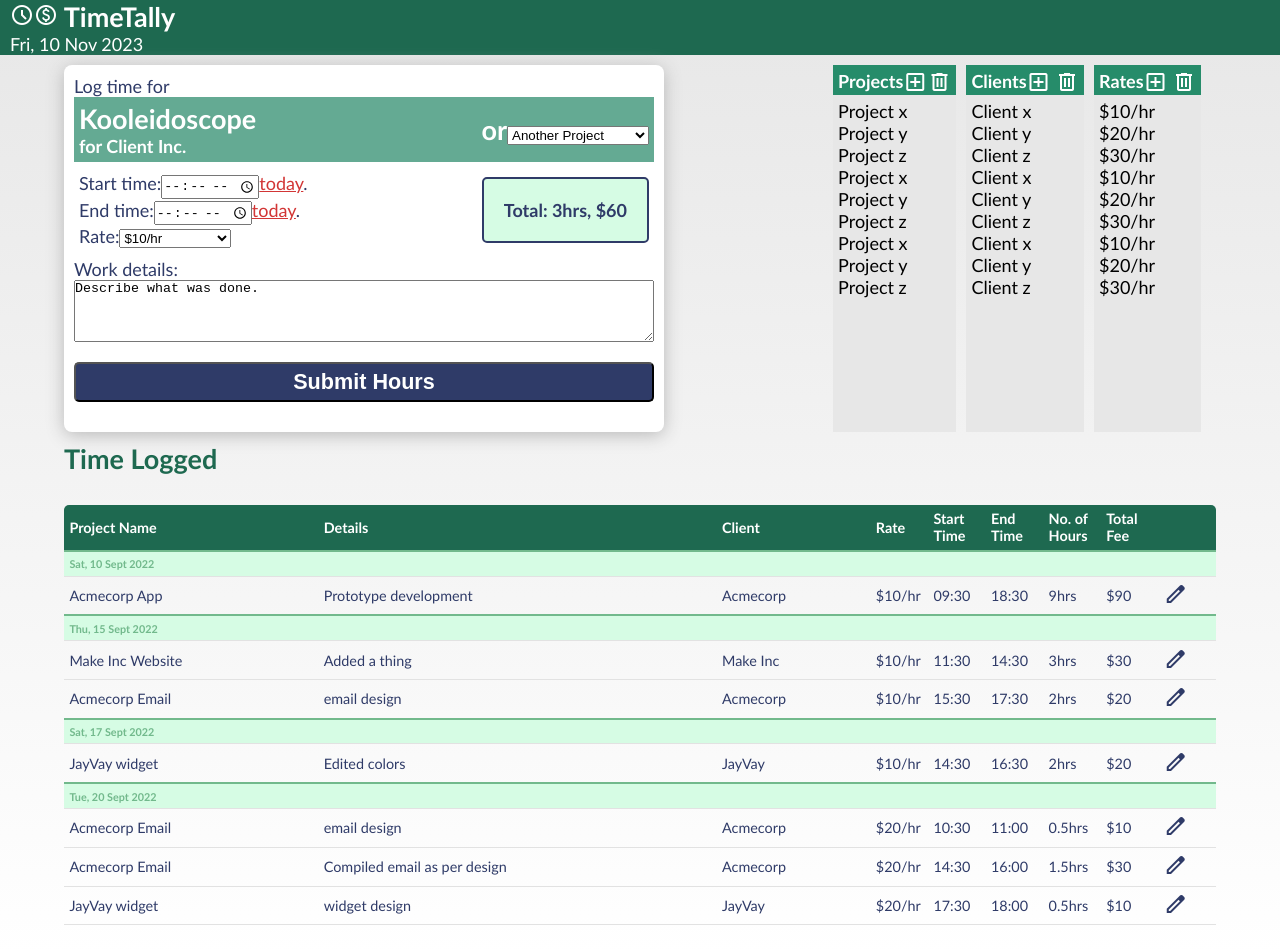
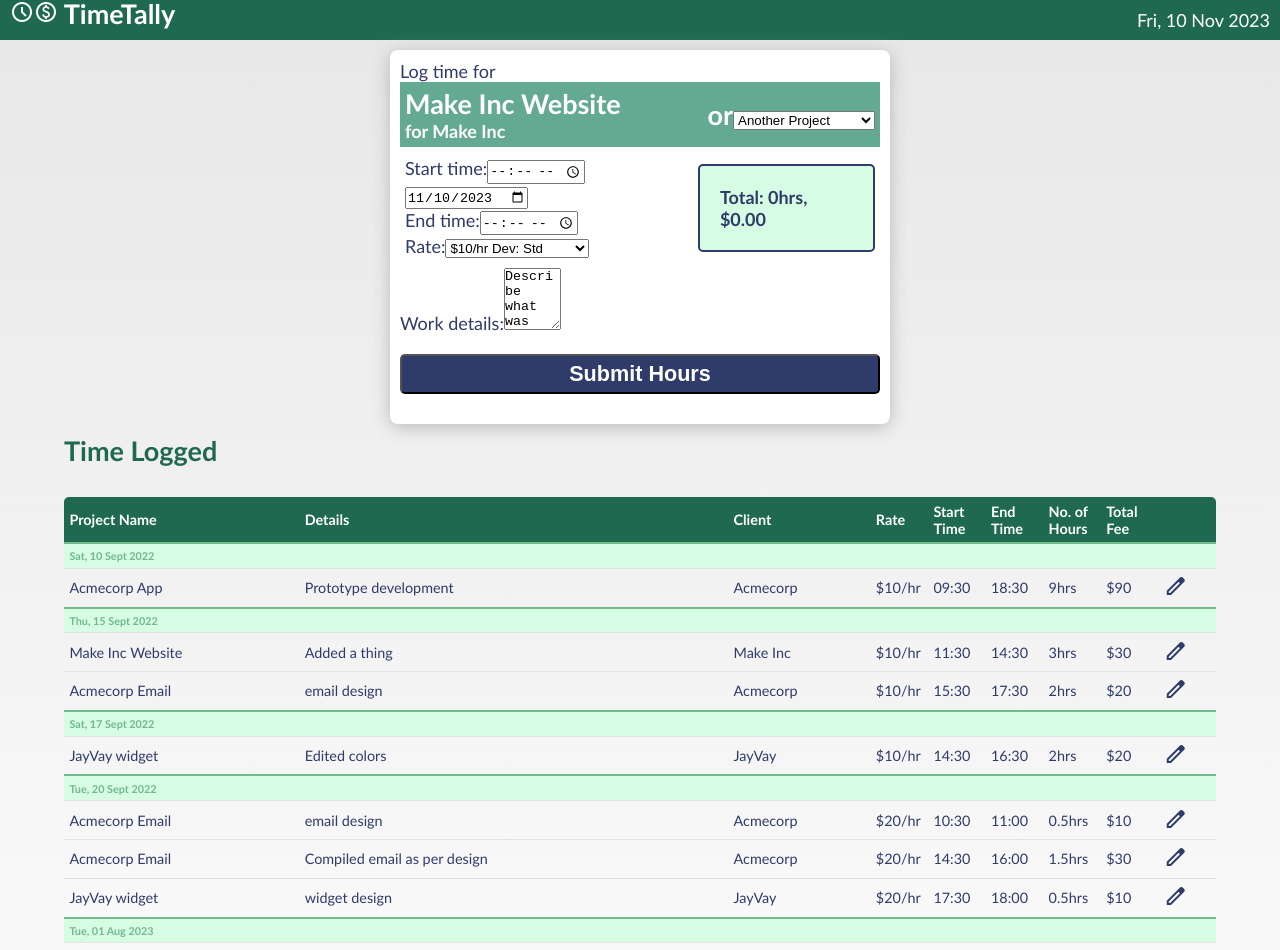
Before and after one commit to DimitriRem/TimeTally, a React (Create React App) app: page / in a window 1280 px wide. Shown: the top 950 px of the page. Built offline with nearby package versions, Linux system fonts and the light colour scheme; data requests are answered from the project's data file.

Commit message:
Got the basic system  displying and logging

```diff
--- a/data/db.json
+++ b/data/db.json
@@ -33,23 +33,28 @@
   "projects": [
     {
       "id": 1,
-            "name": "Make Inc Website"
+      "name": "Make Inc Website",
+      "client": "Make Inc"
     },
     {
       "id": 2,
-            "name": "JayVay widget"
+      "name": "JayVay widget",
+      "client": "JayVay"
     },
     {
       "id": 3,
-            "name": "Acmecorp App"
+      "name": "Acmecorp App",
+      "client": "Acmecorp"
     },
     {
       "id": 4,
-            "name": "Acmecorp Video"
+      "name": "Acmecorp Video",
+      "client": "Acmecorp"
     },
     {
       "id": 5,
-            "name": "Acmecorp Email"
+      "name": "Acmecorp Email",
+      "client": "Acmecorp"
     }
   ],
   "log": [
@@ -115,6 +120,60 @@
       "rate": 10,
       "startTime": "2022-09-15T15:30:00.000Z",
       "endTime": "2022-09-15T17:30:00.000Z"
+    },
+    {
+      "project": "Make Inc Website",
+      "details": "Describe whdsffdsfdsat was done.",
+      "client": "Make Inc",
+      "rate": 10,
+      "startTime": "2023-11-10T16:02:00.000Z",
+      "endTime": "2023-11-10T17:02:00.000Z",
+      "id": 8
+    },
+    {
+      "project": "Make Inc Website",
+      "details": "My first real fucking entry",
+      "client": "Make Inc",
+      "rate": 30,
+      "startTime": "2023-08-01T07:00:00.000Z",
+      "endTime": "2023-08-01T15:00:00.000Z",
+      "id": 9
+    },
+    {
+      "project": "Make Inc Website",
+      "details": "sixth sense",
+      "client": "Make Inc",
+      "rate": 20,
+      "startTime": "2023-11-09T08:00:00.000Z",
+      "endTime": "2023-11-09T20:00:00.000Z",
+      "id": 10
+    },
+    {
+      "project": "Make Inc Website",
+      "details": "sixth sense",
+      "client": "Make Inc",
+      "rate": 20,
+      "startTime": "2023-11-09T08:00:00.000Z",
+      "endTime": "2023-11-09T20:00:00.000Z",
+      "id": 11
+    },
+    {
+      "project": "Make Inc Website",
+      "details": "sixth sense",
+      "client": "Make Inc",
+      "rate": 20,
+      "startTime": "2023-11-09T08:00:00.000Z",
+      "endTime": "2023-11-09T20:00:00.000Z",
+      "id": 12
+    },
+    {
+      "project": "Make Inc Website",
+      "details": "sixth sense",
+      "client": "Make Inc",
+      "rate": 20,
+      "startTime": "2023-11-09T08:00:00.000Z",
+      "endTime": "2023-11-09T20:00:00.000Z",
+      "id": 13
     }
   ]
 }
--- a/src/App.js
+++ b/src/App.js
@@ -1,31 +1,61 @@
 import Header from "./Header";
-import Toolbox from "./Toolbox";
+import TimeEntry from "./TimeEntry";
 import LogTable from "./LogTable";
 import { useState, useEffect } from "react";
 import apiRequest from "./apiRequest";
 
 function App() {
-  const API_URL_LOG = "http://localhost:3500/log";
+  const API_URL = "http://localhost:3500/";
   const currentDate = new Date();
-  const options = {
+  const dateOptions = {
     weekday: "short",
     day: "2-digit",
     month: "short",
     year: "numeric",
   };
-  const formattedDate = currentDate.toLocaleDateString("en-UK", options);
+  const formattedDate = currentDate.toLocaleDateString("en-UK", dateOptions);
   const [items, setItems] = useState([]);
+  const [clients, setClients] = useState([]);
+  const [projects, setProjects] = useState([]);
+  const [rates, setRates] = useState([]);
   const [newItem, setNewItem] = useState("");
   const [fetchError, setFetchError] = useState(null);
   const [isLoading, setIsLoading] = useState(true);
 
   useEffect(() => {
-    const fetchItems = async () => {
+    const fetchData = async () => {
       try {
-        const response = await fetch(API_URL_LOG);
-        if (!response.ok) throw Error("did not receive expected data");
-        const listItems = await response.json();
-        setItems(listItems);
+        const [
+          itemsResponse,
+          clientsResponse,
+          projectsResponse,
+          ratesResponse,
+        ] = await Promise.all([
+          fetch(API_URL + "log/"),
+          fetch(API_URL + "clients/"),
+          fetch(API_URL + "projects/"),
+          fetch(API_URL + "rates/"),
+        ]);
+
+        if (!itemsResponse.ok) throw Error("did not receive expected data");
+        const itemsData = await itemsResponse.json();
+        setItems(itemsData);
+
+        if (!clientsResponse.ok)
+          throw Error("did not receive expected data(clients)");
+        const clientsData = await clientsResponse.json();
+        setClients(clientsData);
+
+        if (!projectsResponse.ok)
+          throw Error("did not receive expected data(projects)");
+        const projectsData = await projectsResponse.json();
+        setProjects(projectsData);
+
+        if (!ratesResponse.ok)
+          throw Error("did not receive expected data(rates)");
+        const ratesData = await ratesResponse.json();
+        setRates(ratesData);
+
         setFetchError(null);
       } catch (err) {
         setFetchError(err.message);
@@ -33,51 +63,49 @@ function App() {
         setIsLoading(false);
       }
     };
-    (async () => await fetchItems())();
+
+    fetchData();
   }, []);
 
-  // const addItem = async (item) => {
-  //   const id = items.length ? items[items.length - 1].id + 1 : 1;
-  //   const myNewItem = {
-  //     id,
-  //     project,
-  //     details,
-  //     client,
-  //     rate,
-  //     startTime,
-  //     endTime,
-  //   };
-  //   const listItems = [...items, myNewItem];
-  //   setItems(listItems);
-
-  //   const postOptions = {
-  //     method: "POST",
-  //     headers: {
-  //       "Content-Type": "application/json",
-  //     },
-  //     body: JSON.stringify(myNewItem),
-  //   };
-
-  //   const result = await apiRequest(API_URL_LOG, postOptions);
-  //   if (result) setFetchError(result);
-  // };
-
-  const handleDelete = async (id) => {
-    const listItems = items.filter((item) => item.id !== id);
+  const addItem = async (item) => {
+    const id = items.length ? items[items.length - 1].id + 1 : 1;
+    const listItems = [...items, newItem];
     setItems(listItems);
 
-    const deleteOptions = { method: "DELETE" };
-    const reqUrl = `${API_URL_LOG}/${id}`;
-    const result = await apiRequest(reqUrl, deleteOptions);
+    const postOptions = {
+      method: "POST",
+      headers: {
+        "Content-Type": "application/json",
+      },
+      body: JSON.stringify(newItem),
+    };
+
+    const result = await apiRequest(API_URL + "log/", postOptions);
     if (result) setFetchError(result);
+  };
+
+  const handleSubmit = (newItem) => {
+    if (!newItem) return;
+    addItem(newItem);
+    setNewItem("");
   };
 
   return (
     <>
       <Header date={formattedDate} />
-      <Toolbox />
+      <div id="toolbox">
+        {!fetchError && !isLoading && (
+          <TimeEntry
+            projects={projects}
+            rates={rates}
+            newItem={newItem}
+            setNewItem={setNewItem}
+            handleSubmit={handleSubmit}
+          />
+        )}
+      </div>
       {isLoading && <p>Loading items...</p>}
-      {fetchError && <p style={{ color: "red" }}>{`Eror: ${fetchError}`}</p>}
+      {fetchError && <p style={{ color: "red" }}>{`Error: ${fetchError}`}</p>}
       {!fetchError && !isLoading && <LogTable items={items} />}
     </>
   );
--- a/src/Header.js
+++ b/src/Header.js
@@ -8,7 +8,8 @@ const Header = ({ date }) => {
         <span className="material-symbols-outlined">monetization_on</span>{" "}
         TimeTally
       </h1>
-      {date}
+
+      <div id="headerRight">{date}</div>
     </header>
   );
 };
--- a/src/LogTable.js
+++ b/src/LogTable.js
@@ -16,12 +16,6 @@ const LogTable = ({ items }) => {
     });
     return groupedLogs;
   };
-
-  /////////////////
-  // const endDate = new Date(log.endTime);
-  // const differenceInMilliseconds = Math.abs(endDate - startDate);
-  // const numberOfHours = differenceInMilliseconds / (1000 * 60 * 60);
-  ////////////////
 
   // Render the table
   const renderTable = () => {
--- /dev/null
+++ b/src/ProjectOption.js
@@ -0,0 +1,7 @@
+import React from "react";
+
+const ProjectOption = ({ name, id }) => {
+  return <option value={id}>{name}</option>;
+};
+
+export default ProjectOption;
--- /dev/null
+++ b/src/RateOption.js
@@ -0,0 +1,11 @@
+import React from "react";
+
+const RateOption = ({ rate, id, label }) => {
+  return (
+    <option value={id}>
+      ${rate}/hr {label}
+    </option>
+  );
+};
+
+export default RateOption;
--- a/src/TimeEntry.js
+++ b/src/TimeEntry.js
@@ -1,60 +1,179 @@
-import React from "react";
+import React, { useState, useEffect } from "react";
+import ProjectOption from "./ProjectOption";
+import RateOption from "./RateOption";
 
-const TimeEntry = () => {
+const TimeEntry = ({ projects, rates, handleSubmit, newItem, setNewItem }) => {
+  const [currentProjectIndex, setCurrentProjectIndex] = useState(0);
+  const [currentRateIndex, setCurrentRateIndex] = useState(0);
+  const [startTime, setStartTime] = useState("");
+  const [endTime, setEndTime] = useState("");
+  const [details, setDetails] = useState("");
+  const [totalHours, setTotalHours] = useState("0");
+  const [totalFee, setTotalFee] = useState("0");
+  const [formDate, setFormDate] = useState(
+    new Date().toISOString().split("T")[0]
+  );
+  const [finalStartTime, setFinalStartTime] = useState("");
+  const [finalEndTime, setFinalEndTime] = useState("");
+
+  let matchingProjectIndex = -2;
+  let matchingRateIndex = -2;
+
+  const handleProjectOptionChange = (event) => {
+    const selectedValue = Number(event.target.value); ////ll
+    if (selectedValue === "addProject") {
+      // Code to add a new project
+    } else {
+      matchingProjectIndex = projects.findIndex(
+        (project) => project.id === selectedValue
+      );
+
+      setCurrentProjectIndex(matchingProjectIndex);
+    }
+  };
+
+  const handleRateOptionChange = (event) => {
+    const selectedValue = Number(event.target.value);
+    if (selectedValue === "addRate") {
+      // Code to add a new project
+    } else {
+      matchingRateIndex = rates.findIndex((rate) => rate.id === selectedValue);
+
+      setCurrentRateIndex(matchingRateIndex);
+      //handleTotalsChange();
+    }
+  };
+
+  const handleStartTimeChange = (event) => {
+    setStartTime(event.target.value);
+    //handleTotalsChange();
+  };
+
+  const handleEndTimeChange = (event) => {
+    setEndTime(event.target.value);
+    //handleTotalsChange();
+  };
+
+  const handleDetailsChange = (event) => {
+    setDetails(event.target.value);
+  };
+
+  const handleDateChange = (event) => {
+    setFormDate(event.target.value);
+  };
+
+  useEffect(() => {
+    if (startTime && endTime) {
+      const startDate = new Date(`${formDate}T${startTime}`);
+      const endDate = new Date(`${formDate}T${endTime}`);
+      const differenceInMilliseconds = Math.abs(endDate - startDate);
+
+      setTotalHours((differenceInMilliseconds / (1000 * 60 * 60)).toFixed(2));
+      setFinalStartTime(startDate);
+      setFinalEndTime(endDate);
+    }
+  }, [formDate, startTime, endTime]);
+
+  useEffect(() => {
+    if (totalHours !== "" && currentRateIndex !== "") {
+      setTotalFee((totalHours * rates[currentRateIndex].rate).toFixed(2));
+    }
+  }, [totalHours, currentRateIndex]);
+
+  const handleFormSubmit = (e) => {
+    e.preventDefault();
+    setNewItem({
+      project: projects[currentProjectIndex].name,
+      details: details,
+      client: projects[currentProjectIndex].client,
+      rate: rates[currentRateIndex].rate,
+      startTime: finalStartTime,
+      endTime: finalEndTime,
+    });
+    handleSubmit(newItem);
+  };
+
   return (
     <div id="timeEntryContainer" className="entryContainer">
       Log time for
+      <form className="logForm" onSubmit={handleFormSubmit}>
         <div id="timeEntryHeader" className="entryHeader">
           <div className="entryHeaderLeft">
             <div id="projectName" className="projectName">
-            Kooleidoscope
+              {projects[currentProjectIndex].name}
             </div>
             <div id="clientName" className="clientName">
-            for Client Inc.
+              for {projects[currentProjectIndex].client}
             </div>
           </div>
           <div id="projectSelector">
             or
-          <select id="projectSelectorDropdown">
+            <select name="project" onChange={handleProjectOptionChange}>
               <option value="null">Another Project</option>
               <option value="addProject" className="utility">
                 + Add a new Project
               </option>
-            <option value="project-2">Project Two</option>
-            <option value="project-3">Project Three</option>
+              {projects.map((project) => (
+                <ProjectOption
+                  key={project.id}
+                  id={project.id}
+                  name={project.name}
+                />
+              ))}
             </select>
           </div>
         </div>
-      <form action="" id="logForm">
         <div id="timeBlock">
           <div id="logFormLeft">
             <label htmlFor="startTime">Start time:</label>
-            <input type="time" id="startTime" name="startTime" />
-            <a href="">today</a>.<br />
+            <input
+              type="time"
+              id="startTime"
+              name="startTime"
+              onChange={handleStartTimeChange}
+              required
+            />
+            <input type="date" value={formDate} onChange={handleDateChange} />
+            <br />
             <label htmlFor="endTime">End time:</label>
-            <input type="time" id="endTime" name="endTime" />
-            <a href="">today</a>.<br />
+            <input
+              type="time"
+              id="endTime"
+              name="endTime"
+              onChange={handleEndTimeChange}
+              required
+            />
+            <br />
             <label htmlFor="rate">Rate:</label>
-            <select id="rate">
-              <option value="rate-1">$10/hr</option>
-              <option value="rate-2">$20/hr</option>
-              <option value="rate-3">$30/hr</option>
+            <select id="rate" name="rate" onChange={handleRateOptionChange}>
+              {rates.map((rate) => (
+                <RateOption
+                  key={rate.id}
+                  id={rate.id}
+                  rate={rate.rate}
+                  label={rate.label}
+                />
+              ))}
               <option value="addRate" className="utility">
                 Add a new rate
               </option>
             </select>
           </div>
 
-          <div id="totalHours">Total: 3hrs, $60</div>
+          <div id="totalHours">
+            Total: {totalHours}hrs, ${totalFee}
+          </div>
         </div>
         <label htmlFor="descriptionBox">Work details:</label>
         <textarea
           id="descriptionBox"
+          required
           name="descriptionBox"
           placeholder="Describe what was done."
           defaultValue="Describe what was done."
           rows="4"
           cols="5"
+          onChange={handleDetailsChange}
         ></textarea>
 
         <button type="submit" id="submitHours" className="mainButton">
--- a/src/Toolbox.js
+++ b/src/Toolbox.js
@@ -1,20 +1,10 @@
 import React from "react";
 import TimeEntry from "./TimeEntry";
-import ProjectStack from "./ProjectStack";
-import ClientStack from "./ClientStack";
-import RateStack from "./RateStack";
 
-const Toolbox = () => {
+const Toolbox = ({ items }) => {
   return (
     <div id="toolbox">
-      <div id="toolboxLeft">
-        <TimeEntry />
-      </div>
-      <div id="toolboxRight">
-        <ProjectStack />
-        <ClientStack />
-        <RateStack />
-      </div>
+      <TimeEntry items={items} />
     </div>
   );
 };
--- a/src/index.css
+++ b/src/index.css
@@ -104,10 +104,19 @@ header {
   padding: 0 10px;
   color: white;
   width: 100%;
+  display: flex;
+  flex-direction: row;
+  justify-content: space-between;
+  align-content: center;
+}
+#headerRight {
+  height: 40px;
+  line-height: 40px;
 }
 
 h1 {
   font-size: 1.5rem;
+  line-height: 1.5rem;
 }
 
 a {
@@ -143,17 +152,7 @@ body {
 
 #toolbox {
   width: 90%;
-  display: flex;
-  flex-direction: row;
   margin: 0 auto;
-  justify-content: space-between;
-}
-
-#toolboxRight {
-  display: flex;
-  flex-direction: row;
-  justify-content: space-around;
-  margin: 10px;
 }
 
 .stackItem {
@@ -179,7 +178,7 @@ body {
 
 .entryContainer {
   padding: 10px;
-  min-width: 600px;
+  max-width: 500px;
   border-radius: 8px;
   margin: 10px auto;
   background-color: white;
```
Lines whose indentation alone changed are shown as unchanged.
